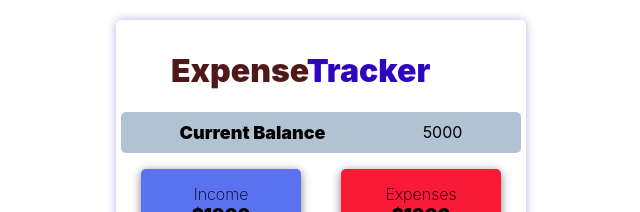
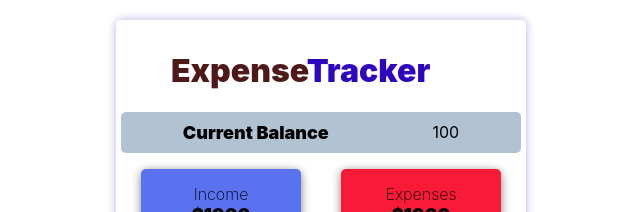
Before and after one commit to m-atique/expense_tracker, a React (Create React App) app: page / in a window 1280 px wide. Shown: the top 212 px of the page, without its empty margins (319-959 px from the left). Built offline with nearby package versions, Linux system fonts and the light colour scheme.

Commit message:
Balance calculated

```diff
--- a/src/components/balance.js
+++ b/src/components/balance.js
@@ -1,11 +1,19 @@
-import React from 'react'
+import React , {useContext}from 'react'
+import {GlobalCntxt} from './globalState'
 
 
 function Balance (){
+    const {transections} = useContext(GlobalCntxt)
+    const Amounts = transections.map(transections_obj =>transections_obj.Amount)
+    const balance = Amounts.reduce((total,amount) =>(total += amount),0)
+    console.log(Amounts)
+    console.log(balance)
+
     return(
         <div className='balance'>
             <span className = 'bolder'>Current Balance</span>
-            <span>5000</span>
+            <span> {balance}
+            </span>
         </div>
 
     )
--- a/src/components/history.js
+++ b/src/components/history.js
@@ -5,7 +5,6 @@ import Transection from './transection'
 
 function History (){
    const {transections} = useContext(GlobalCntxt)
-   console.log(transections)
     return(
         <div className = "history">
             <h3 className ="history_head">History</h3>
```
